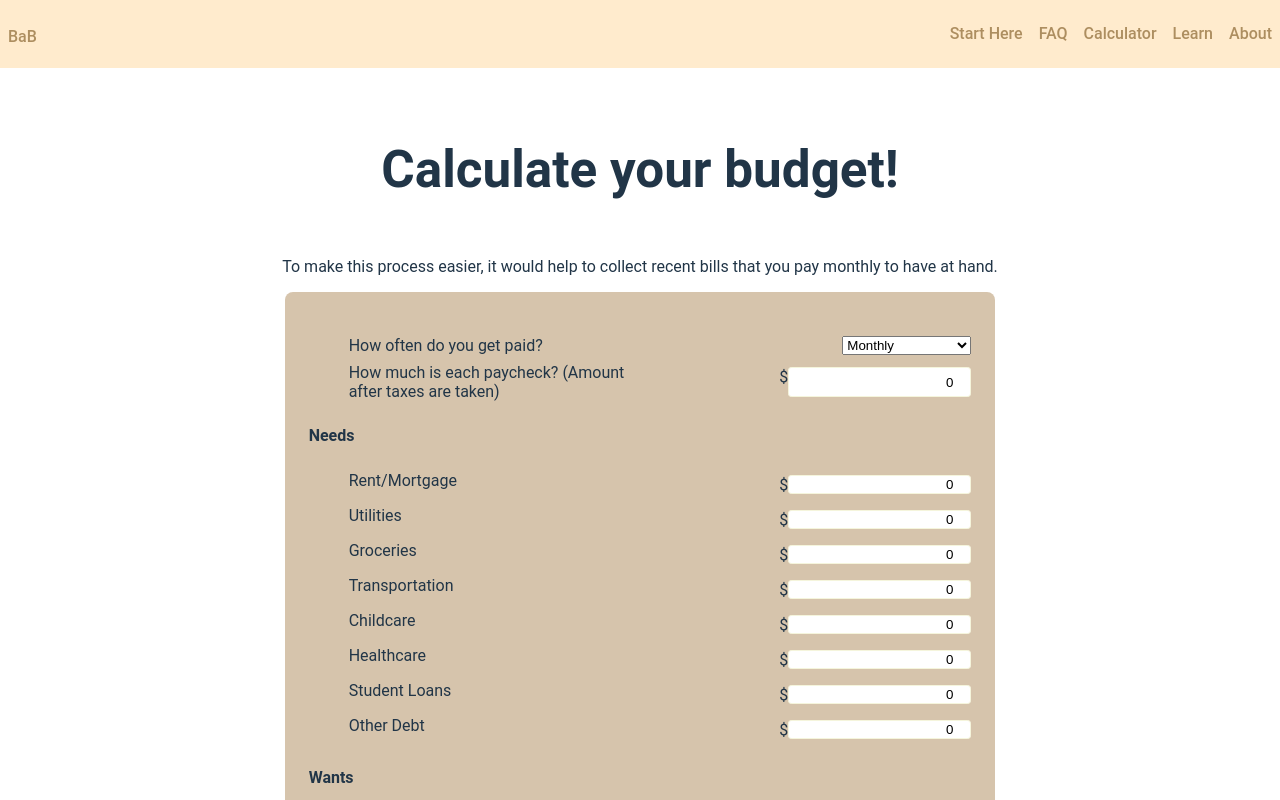
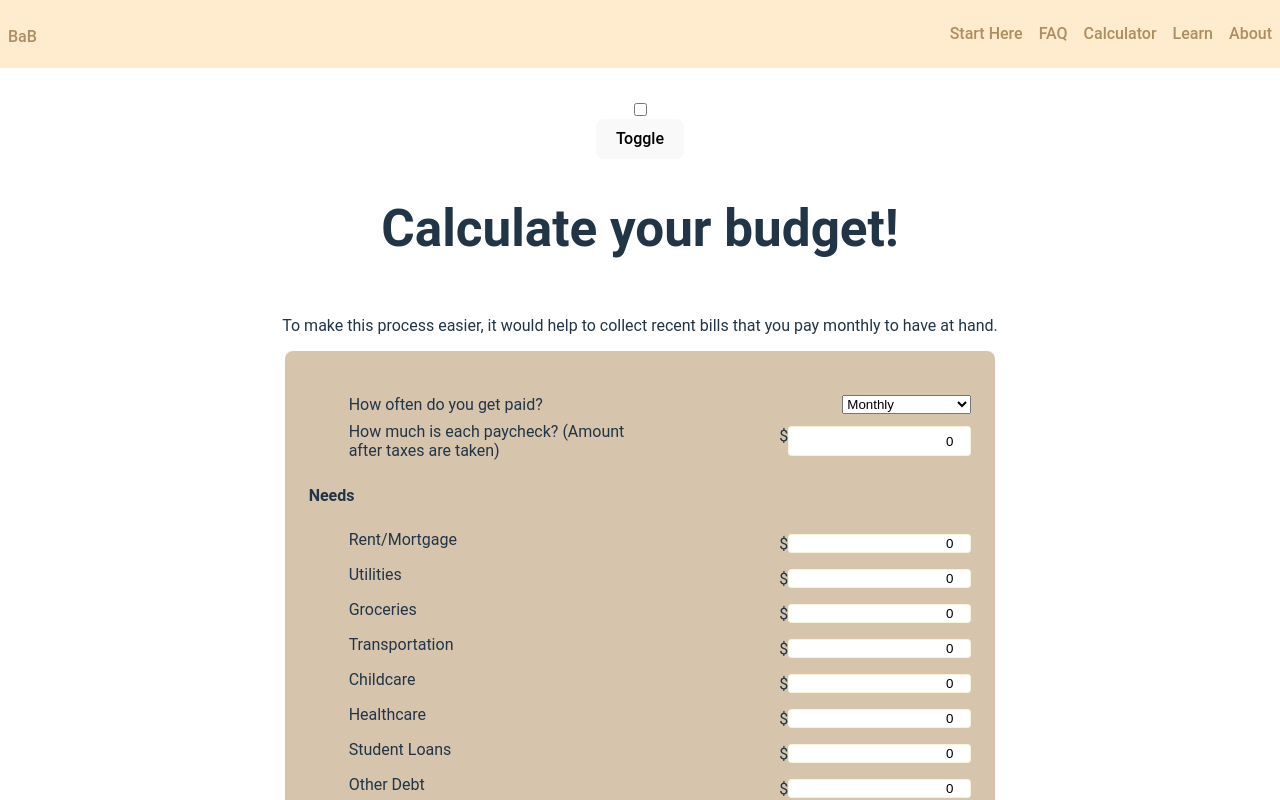
Before and after one commit to doanaminh/build-a-budget, a React (Vite) app in the folder client/: page /budget-calculator in a window 1280 px wide. Shown: the top 800 px of the page. Built offline with nearby package versions, Linux system fonts and the light colour scheme; a web font is replaced by a local one.

Commit message:
creating component for a switch for calculators

```diff
--- a/client/index.html
+++ b/client/index.html
@@ -4,7 +4,7 @@
     <meta charset="UTF-8" />
     <link rel="icon" type="image/svg+xml" href="/vite.svg" />
     <meta name="viewport" content="width=device-width, initial-scale=1.0" />
-    <title>Vite + React + TS</title>
+    <title>build-a-budget</title>
   </head>
   <body>
     <div id="root"></div>
--- /dev/null
+++ b/client/src/components/Calculator-Slider.tsx
@@ -0,0 +1,17 @@
+import React from 'react';
+
+export default function () {
+
+    const [isOn, setIsOn] = React.useState(false);
+
+    return (
+        <>
+            <input
+                type='checkbox'
+                checked={isOn}
+                onClick={(e) => setIsOn(e.target.val)}
+            />
+            <button onClick={() => setIsOn(!isOn)}>Toggle</button>
+        </>
+    )
+}
--- a/client/src/pages/BudgetCalculator.tsx
+++ b/client/src/pages/BudgetCalculator.tsx
@@ -1,6 +1,7 @@
 import { useState, useEffect } from 'react';
 import Button from "../components/Button";
 import Modal from '../components/Modal';
+import CalculatorSlider from '../components/Calculator-Slider';
 
 
 export default function() {
@@ -97,6 +98,7 @@ export default function() {
         <>
             <section className='BudgetCalculator'>
                 {/*  */}
+                <CalculatorSlider />
                 <h1>Calculate your budget!</h1>
                 <p>To make this process easier, it would help to collect recent bills that you pay monthly to have at hand.</p>
                 {/* FORM THAT WILL SUBMIT WITH ALL THE NUMBERS FOR A BUDGET */}
--- a/client/src/pages/CompoundCalculator.tsx
+++ b/client/src/pages/CompoundCalculator.tsx
@@ -8,17 +8,25 @@ export default function() {
     const [modalOpen, setModalOpen] = useState(false);
 
     const [investments, setInvestments] = useState({
-        A: 0,
         initialInvestment: 1000,
         monthlyContribution: 100,
         yearsInvesting: 5,
         interestRate: 1,
         compoundFrequency: 12,
     });
+
+    // remove leading 0s in input field
+    const trimZero = (n:string) => {
+        return parseInt(n);
+    }
     const handleChange = (e:any) => {
+        console.log(e.target.value, typeof(e.target.value), investments);
+
+
+
         setInvestments({
             ...investments,
-            [e.target.name]: Number(e.target.value),
+            [e.target.name]: trimZero(e.target.value),
         });
     }
 
@@ -36,6 +44,7 @@ export default function() {
         }
         return Math.round((init + Number.EPSILON) * 100) / 100;
     }
+
 
 
     return (
@@ -59,7 +68,7 @@ export default function() {
                                     placeholder="0"
                                     min='0'
                                     onInput={handleChange}
-                                    defaultValue={1000}
+                                    value={trimZero(investments.initialInvestment.toString())}
                                     />
                                 </div>
                             </li>
```
